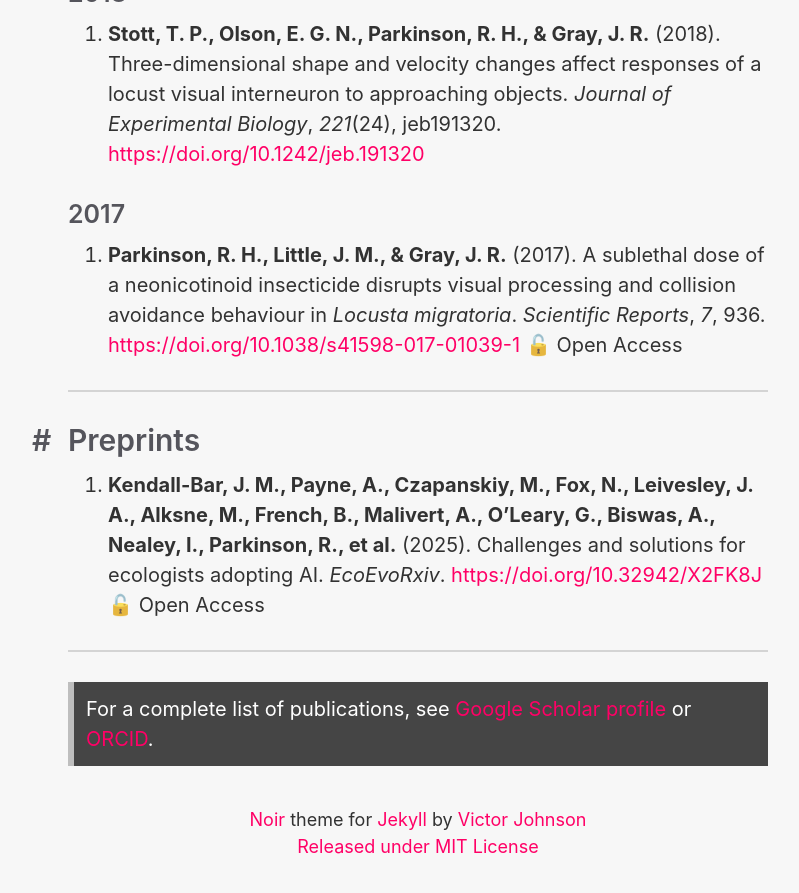
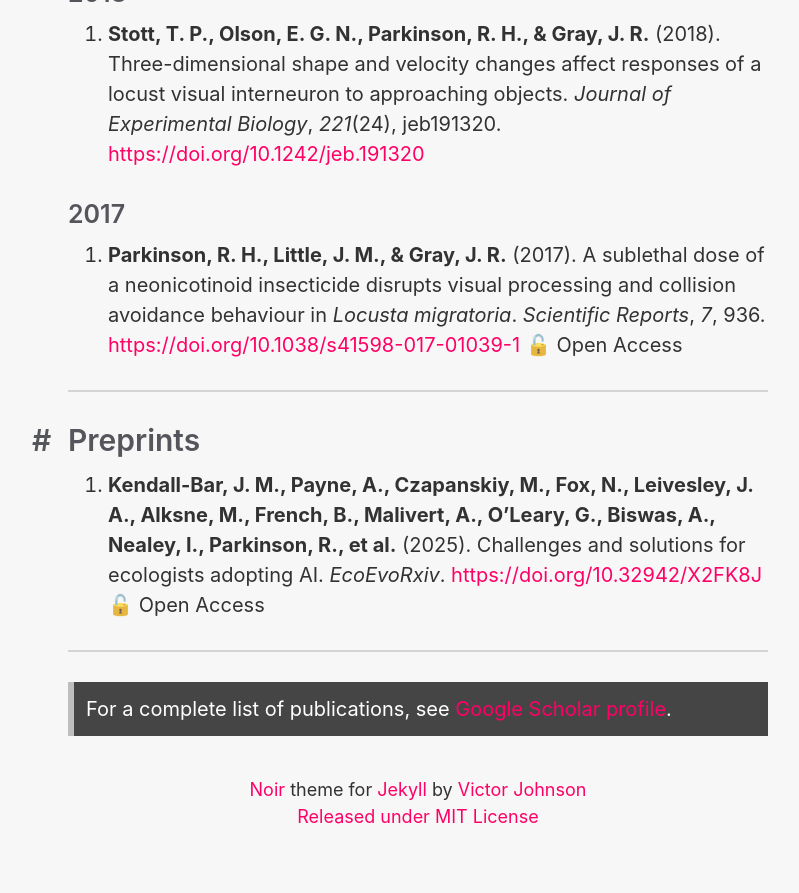
Before and after one commit to rachelparkinson/rachelparkinson.github.io, a Jekyll site: the page built from publications.md, in a window 1280 px wide and 900 px high, scrolled down 1966 px. Shown: the top 893 px of the window, without its empty margins (222-1021 px from the left). Built offline with Jekyll 4.4.1, drawn with Linux system fonts in a browser that asks for light colours; after the commit the page ends 2836 px from its top, so only the background shows below that.

Commit message:
updated publications page

```diff
--- a/publications.md
+++ b/publications.md
@@ -51,5 +51,5 @@ title: Publications
 ---
 
 <p class="message">
-  For a complete list of publications, see <a href="https://scholar.google.com">Google Scholar profile</a> or <a href="https://orcid.org">ORCID</a>.
+  For a complete list of publications, see <a href="https://scholar.google.com/citations?user=bL1Wjw8AAAAJ&hl=en">Google Scholar profile</a>.
 </p>
```
